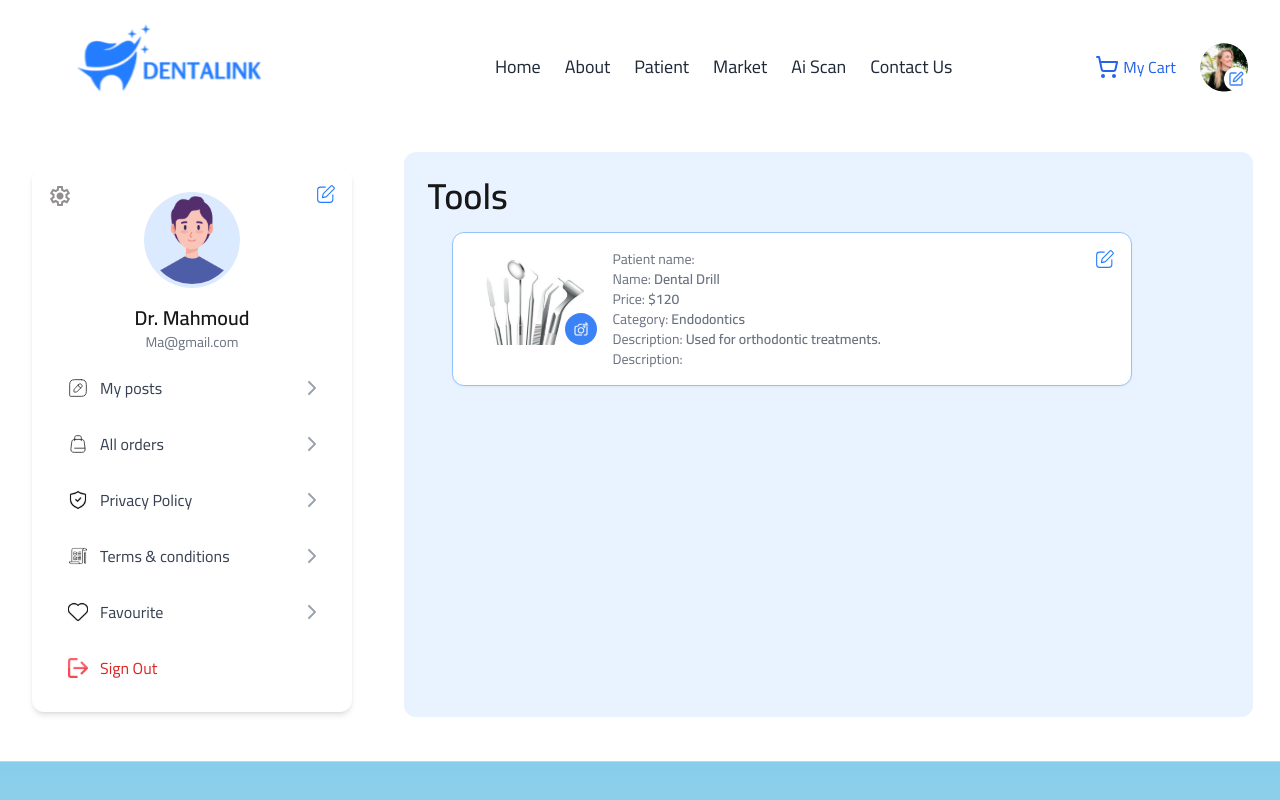
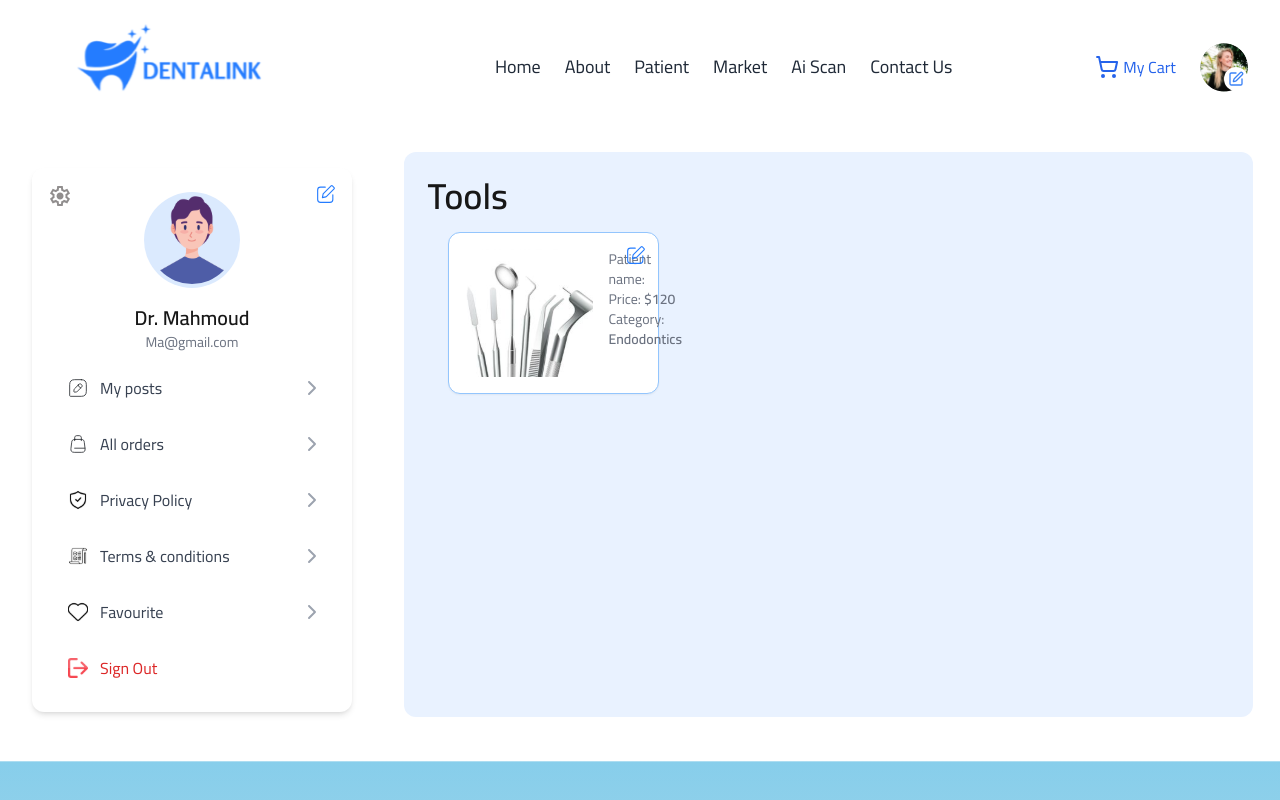
Before and after one commit to doniahusien/denta-Link, a Next.js app: page /posts/tools in a window 1280 px wide. Shown: the top 800 px of the page. Built offline with nearby package versions, Linux system fonts and the light colour scheme; sample sign-in values are in the browser's storage.

Commit message:
style(ToolCard): improved layout and fixed minor styling issues

```diff
--- a/src/components/profile/ToolCard.jsx
+++ b/src/components/profile/ToolCard.jsx
@@ -2,69 +2,73 @@
 import React, { useState } from "react";
 import Image from "next/image";
 import EditForm from "./EditForm";
+import Fav from "../UI/Fav";
 
 const Card = ({
   type,
   imageSrc,
   name,
-  additionalFields,
+  additionalFields = [],
   description,
-  onEdit
+  onEdit,
+  patientId,
+  isFavorite = false
 }) => {
   const [isFormVisible, setIsFormVisible] = useState(false);
 
-  const toggleForm = () => {
-    setIsFormVisible(!isFormVisible);
-  };
+  const toggleForm = () => setIsFormVisible(!isFormVisible);
 
   const handleSave = (updatedData) => {
-    onEdit(updatedData);
+    onEdit && onEdit(updatedData);
     setIsFormVisible(false);
   };
 
   return (
-    <div className="mb-6 ml-6">
-      <div className="flex items-start gap-4 rounded-xl border border-blue-300 p-4 shadow-sm bg-white w-[680px]">
+    <div className="mb-6 w-full px-5 ">
+      <div className="relative flex flex-col md:flex-row items-start gap-4 rounded-xl border border-blue-300 p-4 shadow-sm bg-white w-full mx-auto">
+
         {/* Image Section */}
-        <div className="relative w-32 h-24">
+        <div className="relative w-28 h-28 md:w-32 md:h-32 flex-shrink-0">
           <Image
-            src={imageSrc}
-            alt={name||"img"}
+            src={imageSrc || "/images/default-placeholder.svg"} // ✅ Fallback image
+            alt={name || "img"}
             layout="fill"
-            objectFit="contain"
+            objectFit="cover"
             className="rounded-lg"
           />
-          <div className="absolute bottom-0 right-0 flex h-8 w-8 items-center justify-center rounded-full bg-blue-500">
-            <Image
-              src="/images/icons/profile/camera.svg"
-              alt="Camera"
-              width={16}
-              height={16}
-            />
-          </div>
         </div>
 
         {/* Details Section */}
         <div className="flex-1">
+          {/* Display Name Separately */}
           <p className="text-sm text-gray-500">
             {type === "tool" ? "Tool name:" : "Patient name:"}{" "}
             <span className="font-semibold text-gray-700">{name}</span>
           </p>
 
-          {/* Dynamic Fields */}
-          {additionalFields.map(({ label, value, color }, index) => (
+          {/* Dynamic Fields (Excluding "Name" & "Description") */}
+          {additionalFields
+            .filter(field => !["name", "description"].includes(field.label.toLowerCase())) // ✅ Remove duplicate "Name" & "Description"
+            .map(({ label, value, color }, index) => (
               <p key={index} className="text-sm text-gray-500">
                 {label}: <span className={`font-semibold ${color}`}>{value}</span>
               </p>
           ))}
 
-          <p className="text-sm text-gray-500">
+          {/* Display Description (Only if it exists) */}
+          {description && description.trim() !== "" && (
+            <p className="text-sm text-gray-500 mt-1">
               Description: <span className="text-gray-700">{description}</span>
             </p>
+          )}
         </div>
 
-        {/* Edit Icon */}
-        <button onClick={toggleForm}>
+        {/* Favorite Button (Only if isFavorite is true) */}
+        {isFavorite && <Fav fav={isFavorite} patientId={patientId} />}
+
+        {/* Edit Icon - Only shows if onEdit is provided */}
+        {onEdit && (
+          <button onClick={toggleForm} className="absolute top-3 right-3">
             <Image
               src="/images/icons/profile/edit.svg"
               alt="Edit"
@@ -73,6 +77,7 @@ const Card = ({
               className="cursor-pointer hover:opacity-80 transition"
             />
           </button>
+        )}
       </div>
 
       {/* Edit Form Component */}
@@ -80,11 +85,8 @@ const Card = ({
         <EditForm
           fields={[
             { name: "name", label: "Name", value: name },
-            ...additionalFields.map(({ label, value }) => ({
-              name: label.toLowerCase().replace(" ", "_"),
-              label,
-              value,
-            })),
+            ...additionalFields
+              .filter(field => field.label.toLowerCase() !== "description"), // ✅ Exclude "Description"
             { name: "description", label: "Description", value: description },
           ]}
           onSave={handleSave}
```
Lines whose indentation alone changed are shown as unchanged.
